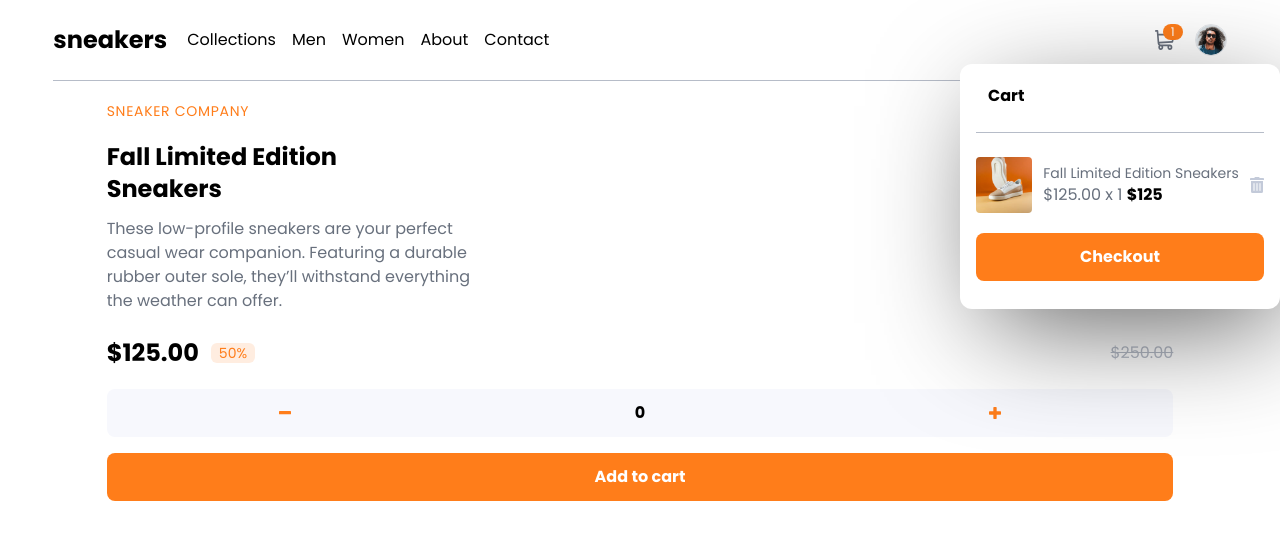
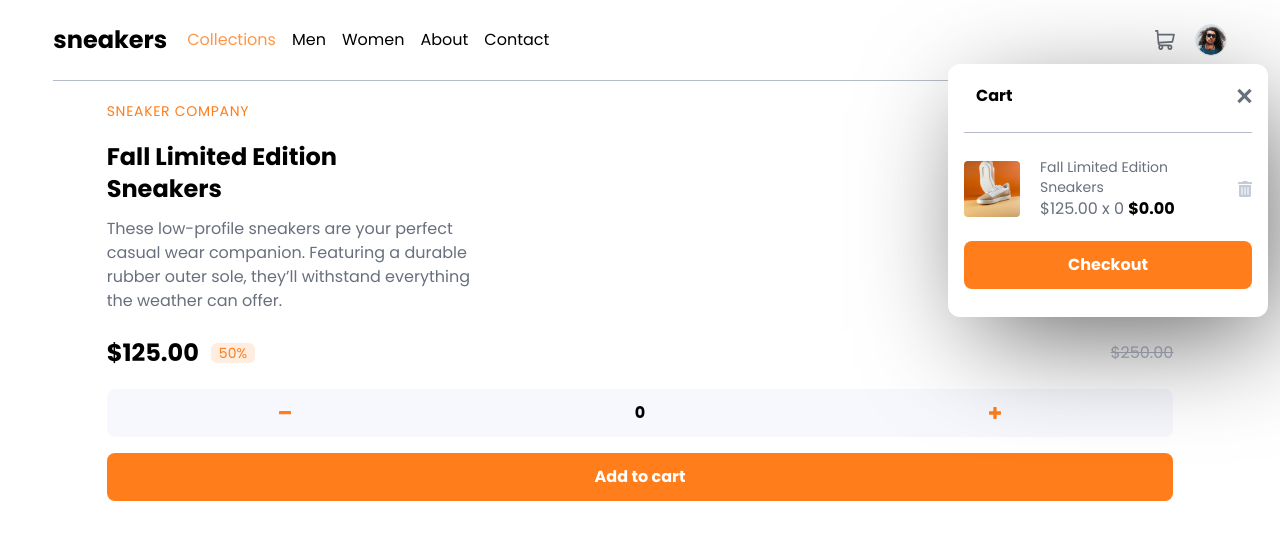
Before and after one commit to teju-doyin/product-page, a React (Vite) app: page / in a window 1280 px wide. Both pictures are taken after a click on the picture 1164 px from the left and 40 px from the top of the page. Shown: the top 540 px of the page. Built offline with nearby package versions, Linux system fonts and the light colour scheme.

Commit message:
major changes

```diff
--- a/src/App.jsx
+++ b/src/App.jsx
@@ -5,12 +5,22 @@ import HomePage from './pages/HomePage.jsx'
 import CollectionsPage from './pages/CollectionsPage.jsx'
 import MainLayouts from './layouts/MainLayouts.jsx'
 import NotFoundPage from './pages/NotFoundPage.jsx'
+import { useState } from 'react'
 
 function App() {
+  const testText = 'this means lifting states works'
+  const [itemCounter, setItemCounter] = useState(0)
+  const [cartNumber,setCartNumber]= useState(0)
+  const handleAddToCart=()=> {
+    setCartNumber(itemCounter)
+    setItemCounter(0)
+  }
+  const handleAdd =()=> setItemCounter(c=>itemCounter+1)
+  const handleRemove =()=> setItemCounter(c=>itemCounter-1)
   const router = createBrowserRouter(
     createRoutesFromElements(
-      <Route path='/' element={<MainLayouts/>}>
-        <Route  index path='/' element={ <HomePage/> }/>
+      <Route path='/' element={<MainLayouts cartNumber={cartNumber}/>}>
+        <Route  index path='/' element={ <HomePage itemCounter={itemCounter} handleAddToCart={handleAddToCart} handleRemove={handleRemove} handleAdd={handleAdd}  /> }/>
         <Route  index path='/' element={ <CollectionsPage/> }/>
         <Route  index path='*' element={ <NotFoundPage/> }/>
       </Route>
--- a/src/Cart.jsx
+++ b/src/Cart.jsx
@@ -1,5 +1,5 @@
 // import React from 'react'
-
+//image slider
 const Cart = () => {
   return (
     <></>
--- a/src/NavBar.jsx
+++ b/src/NavBar.jsx
@@ -9,7 +9,7 @@ import deleteIcon from './images/icon-delete.svg'
 import { NavLink } from 'react-router-dom'
 import { useState } from 'react'
 
-export default function NavBar() {
+export default function NavBar({cartNumber}) {
     const [showMenu, setShowMenu]= useState(false)
     const [message, setMessage]= useState('')
     const [items, setItems] = useState(1)
@@ -32,12 +32,16 @@ export default function NavBar() {
         setItems(0)
 
     }
-    // const items = 3
+    const newcartNumber = cartNumber * 125
+    const cartTotal = newcartNumber.toFixed(2)
     const handleOpenCart=()=>{
-        setShowCartDetails(c=>!showCartDetails)
+        setShowCartDetails(c=>true)
+    }
+    const handleCloseCart=()=>{
+        setShowCartDetails(c=>false)
     }
     const linkActive = ({isActive})=>
-            isActive? ' link-active ':'text-black bottom-border relative'
+            isActive? ' link-active ':'text-black  bottom-border relative'
     const handleOpenMenu=()=> {
         setShowMenu(o=>!showMenu)
     }
@@ -67,22 +71,25 @@ export default function NavBar() {
                 </div>
             </div>
             <div className="right-nav relative flex justify-center gap-5 items-center ">
-                <span className={items===0? ' hidden ':'top-0  left-2 text-xs absolute bg-orange text-white px-2 rounded-lg cursor-default '}>
-                    {items}</span>
+                <span className={cartNumber===0? ' hidden ':'top-0  left-2 text-xs absolute bg-orange text-white px-2 rounded-lg cursor-default '}>
+                    {cartNumber}</span>
                 <img onClick={handleOpenCart} className='img w-5 h-5 cursor-pointer ' src={cart} alt="cart" />
                 <img className=' img w-8 rounded-2xl border border-solid hover:border-orange cursor-pointer transition delay-75' src={avatar} alt="avatar" />
             </div>
         </div>
-        <div className={showCartDetails? 'shadow top-16 bg-white right-0 absolute w-10/12 px-4 max-w-xs z-50 rounded-xl py-5':'hidden'}>
-                <h5 className='text-black font-semibold ml-3' >Cart</h5>
+        <div className={showCartDetails? 'shadow top-16 bg-white right-3 absolute w-[17rem] px-4 md:w-[20rem] z-50 rounded-xl py-5':'hidden'}>
+                <div className="flex justify-between items-center">
+                    <h5 className='text-black font-semibold ml-3' >Cart</h5>
+                    <img onClick={handleCloseCart} width={15} className='cursor-pointer' src={closeIcon} alt="" />
+                </div>
                 <div className="line my-6 one-px bg-grayishBlue"></div>
                 { emptyCart? (
                     <div className=''>
-                        <div className="cart-items mb-5 flex justify-between items-center w-full mx-auto ">
+                        <div className="cart-items mb-5 flex justify-between gap-5 items-center w-full mx-auto ">
                             <img className='img w-14 rounded' src={thumbnail} alt="" />
                             <div className="item-details text-darkGrayishBlue">
                                 <p className=' text-sm  '>Fall Limited Edition Sneakers</p>
-                                <p className="price">$125.00 x {items} <span className='text-black font-semibold'>${items * 125.0}</span></p>
+                                <p className="price">$125.00 x {cartNumber} <span className='text-black font-semibold'>${cartTotal}</span></p>
                             </div>
                             <img className='img cursor-pointer ' onClick={handleDelete} src={deleteIcon} alt="" />
                         </div>
@@ -95,7 +102,7 @@ export default function NavBar() {
 
                 }
             {isButtonVisible && (
-                <Button onClick={handleEmptyCart} > Checkout</Button>
+                <Button  onClick={handleEmptyCart} > Checkout</Button>
             )}
         </div>
     </nav>
--- a/src/Product.jsx
+++ b/src/Product.jsx
@@ -3,13 +3,9 @@ import plus from './images/icon-plus.svg'
 import Button from './Button.jsx'
 import { useState } from 'react'
 
-const Product = () => {
-    const [itemCounter, setItemCounter] = useState(0)
-    const handleAdd =()=> setItemCounter(c=>itemCounter+1)
-    const handleRemove =()=> setItemCounter(c=>itemCounter-1)
-    const handleAddToCart=()=> {
-        setItemCounter(0)
-    }
+const Product = ({handleAddToCart,itemCounter,handleRemove,handleAdd}) => {
+
+
   return (
     <div className="product-container  w-10/12 mx-auto">
         <h5 className='text-orange text-sm tracking-wider my-5  '>SNEAKER COMPANY</h5>
--- a/src/index.css
+++ b/src/index.css
@@ -53,3 +53,7 @@
 .shadow{
   box-shadow: 14px 28px 112px -14px rgba(0,0,0,0.64)
 }
+.link-active{
+  color: hsl(26, 100%, 55%) ;
+  opacity: .8;
+}
--- a/src/layouts/MainLayouts.jsx
+++ b/src/layouts/MainLayouts.jsx
@@ -1,9 +1,10 @@
 import { Outlet } from "react-router-dom"
 import NavBar from "../NavBar"
-const MainLayouts = () => {
+const MainLayouts = ({cartNumber}) => {
+
   return (
     <>
-        <NavBar/>
+        <NavBar cartNumber={cartNumber}/>
         <Outlet/>
     </>
   )
--- a/src/pages/HomePage.jsx
+++ b/src/pages/HomePage.jsx
@@ -1,12 +1,12 @@
 import Product from '../Product.jsx'
 import Cart from '../Cart.jsx'
 
-const HomePage = () => {
+const HomePage = ({ handleAddToCart,itemCounter,handleRemove,handleAdd}) => {
 
   return (
     <>
-      <Cart/>
-      <Product/>
+      <Cart />
+      <Product  itemCounter={itemCounter} handleAddToCart={handleAddToCart} handleRemove={handleRemove} handleAdd={handleAdd} />
     </>
   )
 }
--- a/src/pages/NotFoundPage.jsx
+++ b/src/pages/NotFoundPage.jsx
@@ -2,10 +2,10 @@ import { Link } from 'react-router-dom'
 
 const NotFoundPage = () => {
   return (
-    <div className=''>
-      <div className=' rounded py-3 px-3 '>Nothing here
+    <div className='ml-8'>
+      <div className=' rounded py-3  '>Nothing here
       </div>
-      <Link to='/' className='text-black font-semibold cursor-pointer' > Go back</Link>
+      <Link to='/' className='text-black  font-semibold cursor-pointer' > Go Home</Link>
     </div>
 
     )
```
